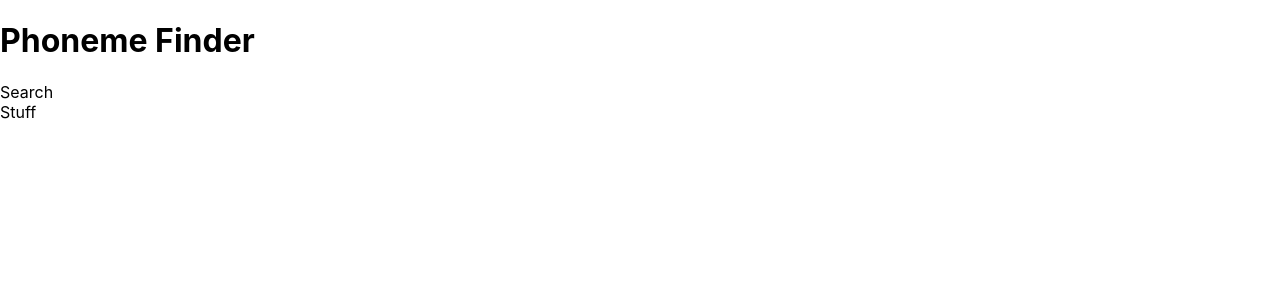
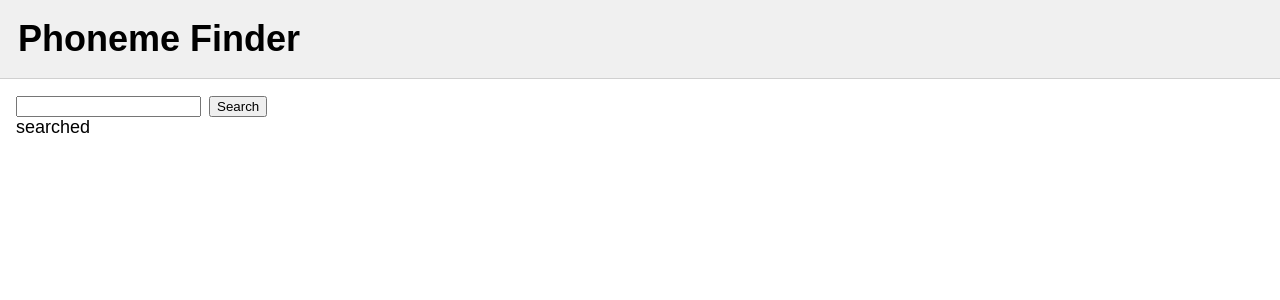
Before and after one commit to philrmass/phoneme-finder, a React (Create React App) app: page / in a window 1280 px wide. Shown: the top 300 px of the page. Built offline with nearby package versions, Linux system fonts and the light colour scheme.

Commit message:
add phonme display, container, and search bar

```diff
--- a/src/components/App.js
+++ b/src/components/App.js
@@ -1,5 +1,5 @@
-import React, { Component } from 'react';
-import SearchBar from './SearchBar';
+import React from 'react';
+import PhonemeContainer from './PhonemeContainer';
 
 function App(props) {
   return (
@@ -8,8 +8,7 @@ function App(props) {
         <h1>Phoneme Finder</h1>
       </header>
       <main>
-        <SearchBar />
-        <div>Stuff</div>
+        <PhonemeContainer />
       </main>
     </React.Fragment>
   );
--- /dev/null
+++ b/src/components/PhonemeContainer.js
@@ -0,0 +1,30 @@
+import React, { Component } from 'react';
+import SearchBar from './SearchBar';
+import PhonemeDisplay from './PhonemeDisplay';
+
+class PhonemeContainer extends Component {
+  constructor(props) {
+    super(props);
+    this.state = {
+      searched: 'searched'
+    };
+    this.handleSearch = this.handleSearch.bind();
+  }
+
+  handleSearch(term) {
+    const searched = term;
+    console.log('search', searched);
+    //this.setState({ searched: searched });
+  }
+
+  render() {
+    return (
+      <React.Fragment>
+        <SearchBar onSearch={this.handleSearch} />
+        <PhonemeDisplay text={this.state.searched} />
+      </React.Fragment>
+    );
+  }
+}
+
+export default PhonemeContainer;
--- /dev/null
+++ b/src/components/PhonemeDisplay.js
@@ -0,0 +1,12 @@
+import React from 'react';
+//import { phonemeElement } from 'symbols';
+
+function PhonemeDisplay(props) {
+  return (
+    <div>
+      {props.text}
+    </div>
+  );
+}
+
+export default PhonemeDisplay;
--- a/src/components/SearchBar.js
+++ b/src/components/SearchBar.js
@@ -1,4 +1,5 @@
 import React, { Component } from 'react';
+import PropTypes from 'prop-types';
 
 class SearchBar extends Component {
   constructor(props) {
@@ -6,13 +7,32 @@ class SearchBar extends Component {
     this.state = {
       term: ''
     }
+    this.onChange = this.onChange.bind(this);
+    this.onSubmit = this.onSubmit.bind(this);
+  }
+
+  onChange(event) {
+    this.setState({ term: event.target.value });
+  }
+
+  onSubmit(event) {
+    event.preventDefault();
+    this.props.onSearch(this.state.term);
   }
 
   render() {
     return (
-      <div>Search</div>
+      <form onSubmit={this.onSubmit}>
+        <label htmlFor='term'></label>
+        <input id='term' type='text' onChange={this.onChange} />
+        <button type='submit'>Search</button>
+      </form>
     )
   }
 }
 
+SearchBar.propTypes = {
+  onSearch: PropTypes.func
+};
+
 export default SearchBar;
--- a/src/index.css
+++ b/src/index.css
@@ -1,14 +1,28 @@
+html {
+  font-size: 10px;
+}
+
 body {
   margin: 0;
   padding: 0;
-  font-family: -apple-system, BlinkMacSystemFont, "Segoe UI", "Roboto", "Oxygen",
-    "Ubuntu", "Cantarell", "Fira Sans", "Droid Sans", "Helvetica Neue",
-    sans-serif;
-  -webkit-font-smoothing: antialiased;
-  -moz-osx-font-smoothing: grayscale;
+  font-family: sans-serif;
+  font-size: 1.8em;
 }
 
-code {
-  font-family: source-code-pro, Menlo, Monaco, Consolas, "Courier New",
-    monospace;
+header {
+  padding: 1em;
+  background-color: #f0f0f0;
+  border-bottom: 1px solid #d0d0d0;
 }
+
+h1 {
+  margin: 0;
+}
+
+main {
+  padding: 16px;
+}
+
+button {
+  margin: 0 8px;
+}
```
